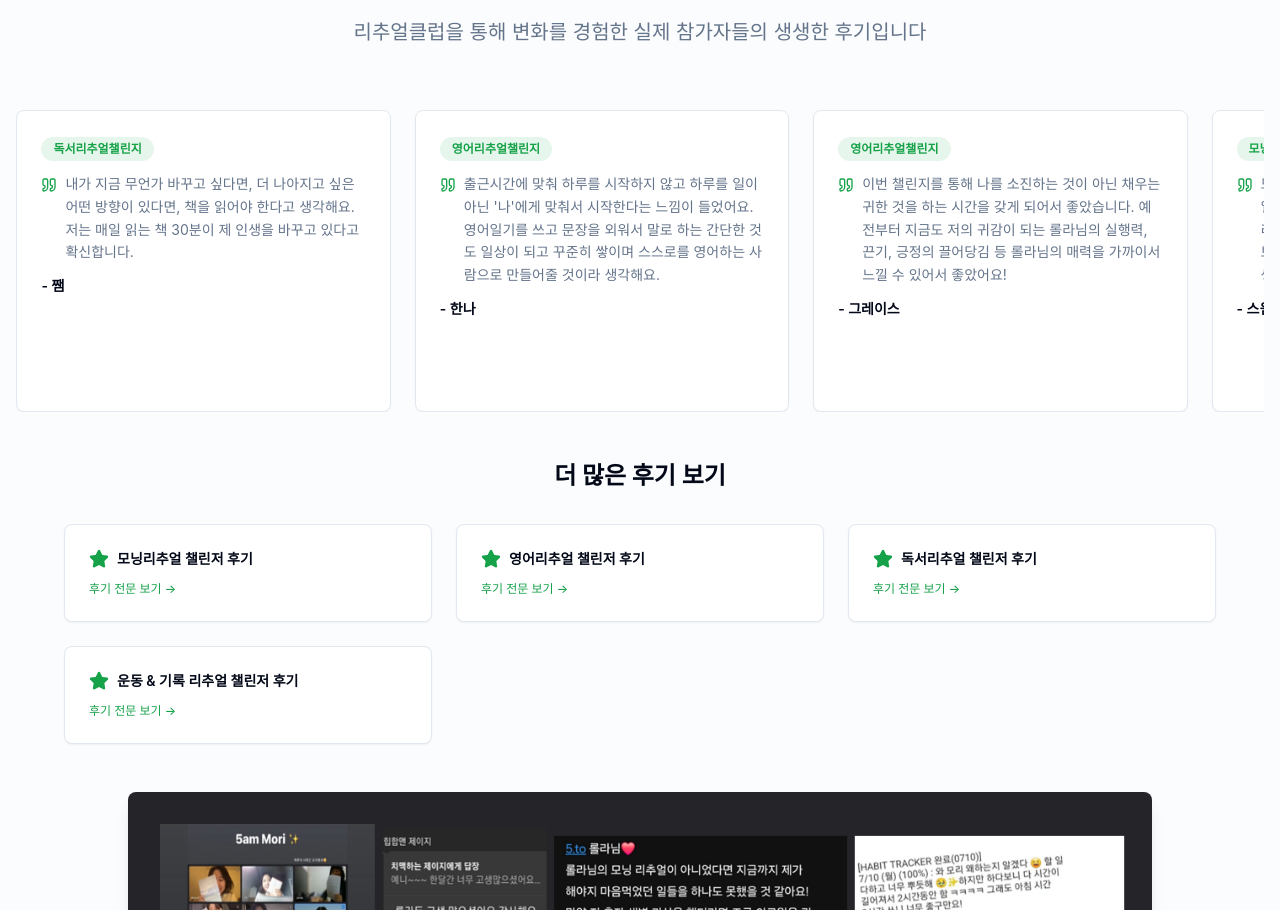
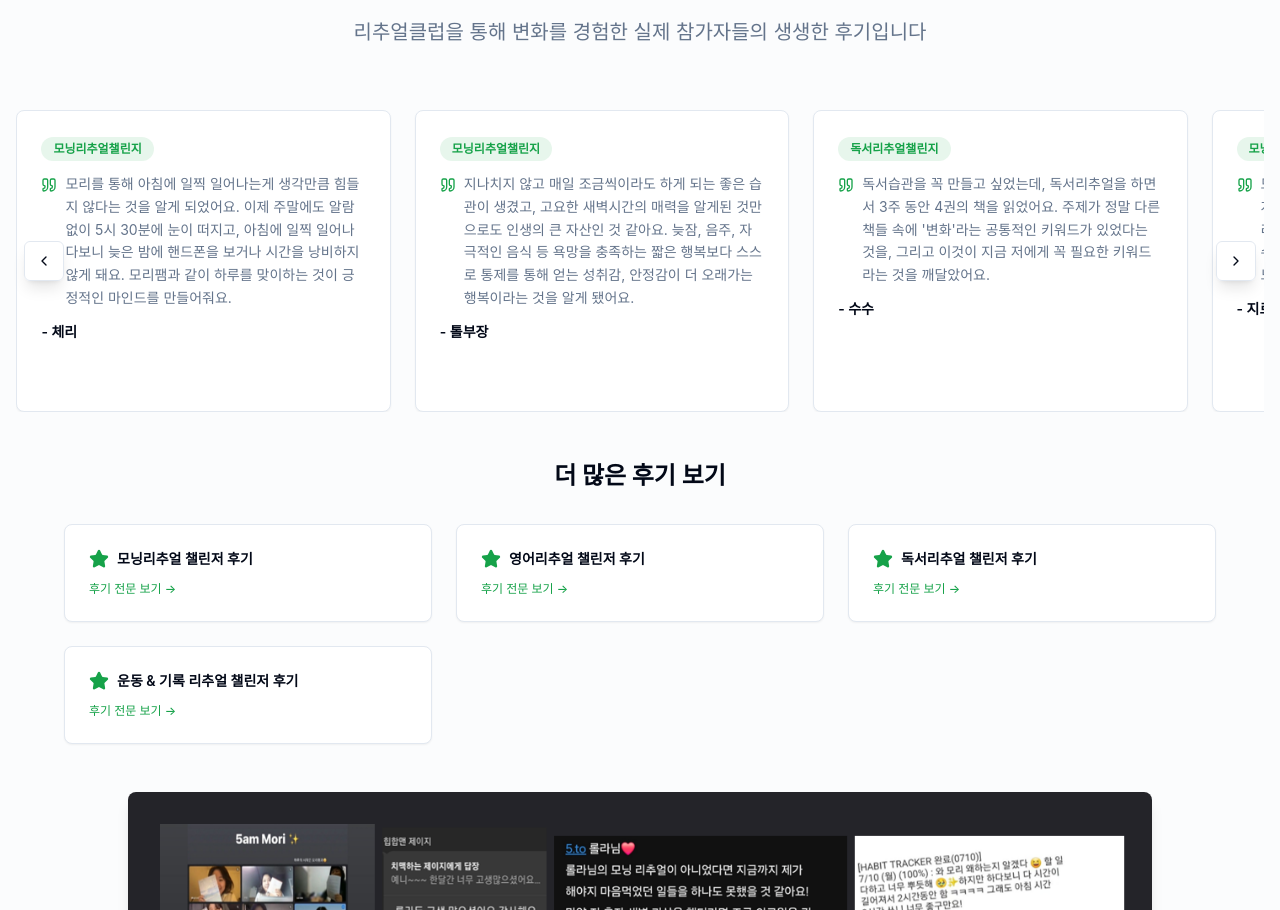
Before and after one commit to MinjooLola/ritual-club-hub, a React (Vite) app: page / in a window 1280 px wide. Shown: the part 3454-4364 px from the top of the page. Built offline with nearby package versions, Linux system fonts and the light colour scheme; a web font is replaced by a local one.

Commit message:
Add navigation arrows to carousel

```diff
--- a/src/components/Testimonials.tsx
+++ b/src/components/Testimonials.tsx
@@ -1,7 +1,9 @@
 import { Card, CardContent } from "@/components/ui/card";
-import { Star, Quote } from "lucide-react";
+import { Star, Quote, ChevronLeft, ChevronRight } from "lucide-react";
+import { Button } from "@/components/ui/button";
 import useEmblaCarousel from "embla-carousel-react";
 import Autoplay from "embla-carousel-autoplay";
+import { useCallback, useEffect, useState } from "react";
 import testimonialsHeader from "@/assets/testimonials-header.png";
 
 const Testimonials = () => {
@@ -327,7 +329,7 @@ const Testimonials = () => {
   };
 
   // Embla 캐러셀 설정
-  const [emblaRef] = useEmblaCarousel(
+  const [emblaRef, emblaApi] = useEmblaCarousel(
     {
       loop: true,
       align: 'start',
@@ -335,6 +337,30 @@ const Testimonials = () => {
     },
     [Autoplay({ delay: 4000, stopOnInteraction: false })]
   );
+
+  const [canScrollPrev, setCanScrollPrev] = useState(false);
+  const [canScrollNext, setCanScrollNext] = useState(false);
+
+  const scrollPrev = useCallback(() => {
+    if (emblaApi) emblaApi.scrollPrev();
+  }, [emblaApi]);
+
+  const scrollNext = useCallback(() => {
+    if (emblaApi) emblaApi.scrollNext();
+  }, [emblaApi]);
+
+  const onSelect = useCallback(() => {
+    if (!emblaApi) return;
+    setCanScrollPrev(emblaApi.canScrollPrev());
+    setCanScrollNext(emblaApi.canScrollNext());
+  }, [emblaApi]);
+
+  useEffect(() => {
+    if (!emblaApi) return;
+    onSelect();
+    emblaApi.on('select', onSelect);
+    emblaApi.on('reInit', onSelect);
+  }, [emblaApi, onSelect]);
 
   // 후기 배열 재정렬 (같은 작성자 연속 방지)
   const testimonials = shuffleAvoidingConsecutive(allTestimonials);
@@ -371,7 +397,8 @@ const Testimonials = () => {
         </div>
 
         {/* 자동 슬라이딩 캐러셀 */}
-        <div className="overflow-hidden mb-12" ref={emblaRef}>
+        <div className="relative max-w-7xl mx-auto mb-12">
+          <div className="overflow-hidden" ref={emblaRef}>
             <div className="flex gap-6 transition-transform duration-700 ease-out">
               {testimonials.map((testimonial, index) => (
                 <div key={index} className="flex-[0_0_90%] md:flex-[0_0_45%] lg:flex-[0_0_30%] min-w-0">
@@ -394,6 +421,27 @@ const Testimonials = () => {
                 </div>
               ))}
             </div>
+          </div>
+
+          {/* 화살표 버튼 */}
+          <Button
+            variant="outline"
+            size="icon"
+            className="absolute left-2 top-1/2 -translate-y-1/2 bg-background/80 backdrop-blur-sm hover:bg-background z-10 shadow-lg"
+            onClick={scrollPrev}
+            disabled={!canScrollPrev}
+          >
+            <ChevronLeft className="h-6 w-6" />
+          </Button>
+          <Button
+            variant="outline"
+            size="icon"
+            className="absolute right-2 top-1/2 -translate-y-1/2 bg-background/80 backdrop-blur-sm hover:bg-background z-10 shadow-lg"
+            onClick={scrollNext}
+            disabled={!canScrollNext}
+          >
+            <ChevronRight className="h-6 w-6" />
+          </Button>
         </div>
 
         {/* 블로그 후기 링크 */}
```
Lines whose indentation alone changed are shown as unchanged.
